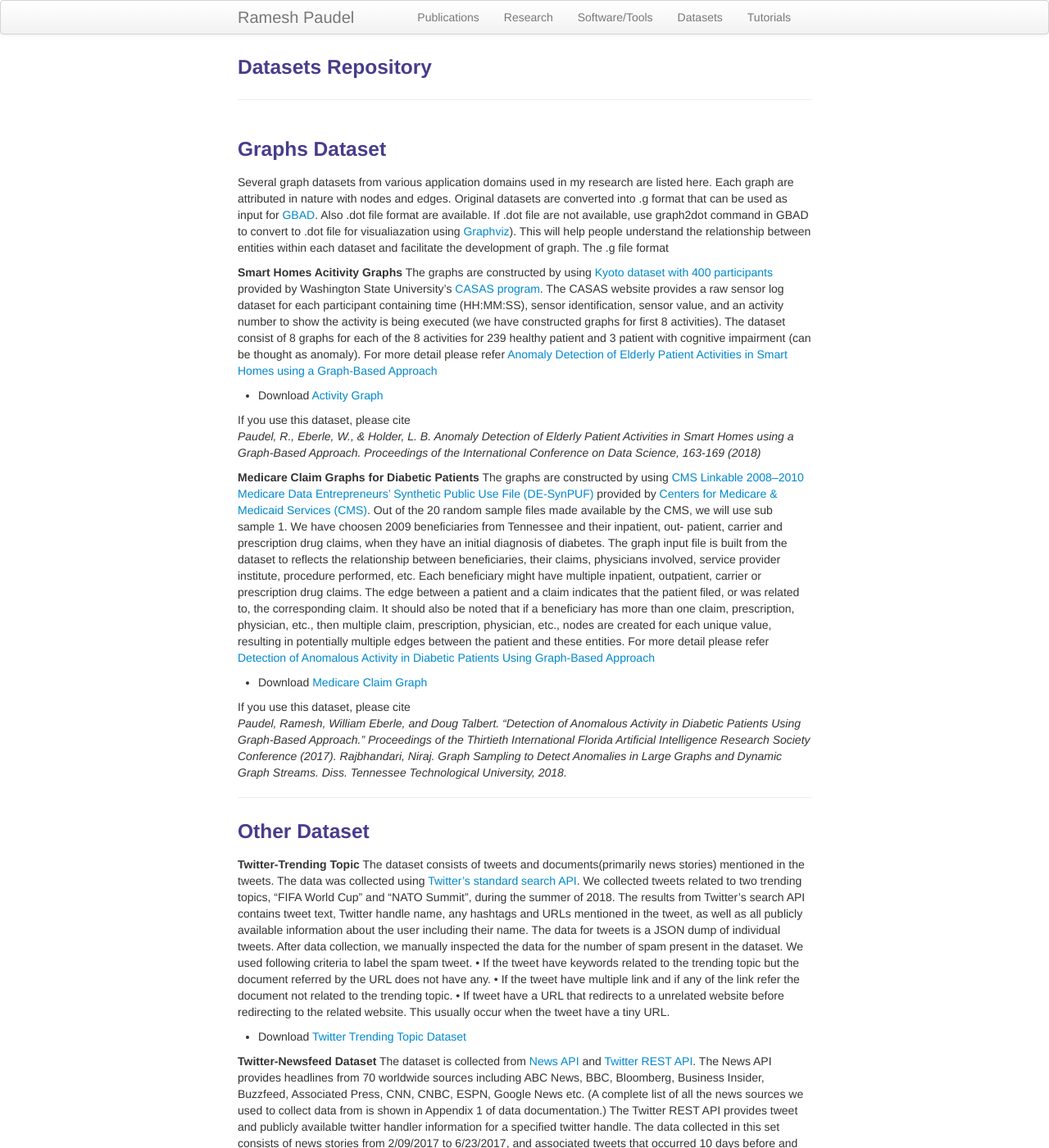
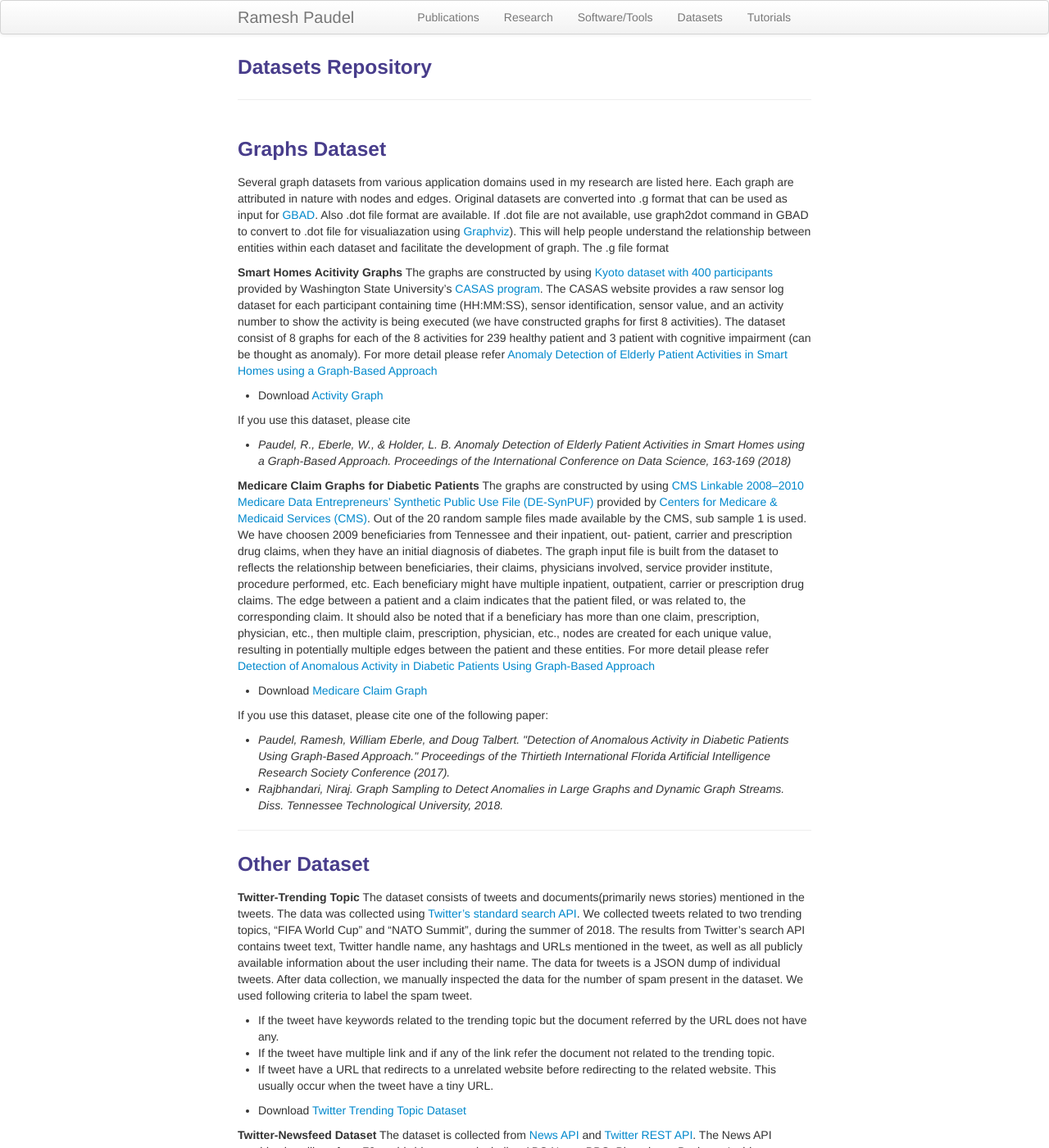
Before and after one commit to rpaudel42/rpaudel42.github.io, a Jekyll site: the page built from pages/dataset.md, in a window 1280 px wide and 1400 px high. Shown: the whole window at 82% size. Built offline with Jekyll 4.4.1, drawn with Linux system fonts in a browser that asks for light colours.

Commit message:
Update dataset.md

```diff
--- a/pages/dataset.md
+++ b/pages/dataset.md
@@ -14,17 +14,22 @@ The graphs are constructed by using [Kyoto dataset with 400 participants](http:/
  <li>Download <a href ="/datasets/smart-home-graphs.zip">Activity Graph</a></li>
 </ul>
 If you use this dataset, please cite <br/>
-<em>Paudel, R., Eberle, W., & Holder, L. B. Anomaly Detection of Elderly Patient Activities in Smart Homes using a Graph-Based Approach. Proceedings of the International Conference on Data Science, 163-169 (2018)</em>
+<ul>
+<li><em>Paudel, R., Eberle, W., & Holder, L. B. Anomaly Detection of Elderly Patient Activities in Smart Homes using a Graph-Based Approach. Proceedings of the International Conference on Data Science, 163-169 (2018)</em>
+ </li>
+ </ul>
 
 **Medicare Claim Graphs for Diabetic Patients**
-The graphs are constructed by using [CMS Linkable 2008–2010 Medicare Data Entrepreneurs’ Synthetic Public Use File (DE-SynPUF)](https://www.cms.gov/Research-Statistics-Data-and-Systems/Downloadable-Public-Use-Files/SynPUFs/DE_Syn_PUF.html) provided by [Centers for Medicare & Medicaid Services (CMS)](https://www.cms.gov). Out of the 20 random sample files made available by the CMS, we will use sub sample 1. We have choosen 2009 beneficiaries from Tennessee and their inpatient, out- patient, carrier and prescription drug claims, when they have an initial diagnosis of diabetes. The graph input file is built from the dataset to reflects the relationship between beneficiaries, their claims, physicians involved, service provider institute, procedure performed, etc. Each beneficiary might have multiple inpatient, outpatient, carrier or prescription drug claims. The edge between a patient and a claim indicates that the patient filed, or was related to, the corresponding claim. It should also be noted that if a beneficiary has more than one claim, prescription, physician, etc., then multiple claim, prescription, physician, etc., nodes are created for each unique value, resulting in potentially multiple edges between the patient and these entities.
+The graphs are constructed by using [CMS Linkable 2008–2010 Medicare Data Entrepreneurs’ Synthetic Public Use File (DE-SynPUF)](https://www.cms.gov/Research-Statistics-Data-and-Systems/Downloadable-Public-Use-Files/SynPUFs/DE_Syn_PUF.html) provided by [Centers for Medicare & Medicaid Services (CMS)](https://www.cms.gov). Out of the 20 random sample files made available by the CMS, sub sample 1 is used. We have choosen 2009 beneficiaries from Tennessee and their inpatient, out- patient, carrier and prescription drug claims, when they have an initial diagnosis of diabetes. The graph input file is built from the dataset to reflects the relationship between beneficiaries, their claims, physicians involved, service provider institute, procedure performed, etc. Each beneficiary might have multiple inpatient, outpatient, carrier or prescription drug claims. The edge between a patient and a claim indicates that the patient filed, or was related to, the corresponding claim. It should also be noted that if a beneficiary has more than one claim, prescription, physician, etc., then multiple claim, prescription, physician, etc., nodes are created for each unique value, resulting in potentially multiple edges between the patient and these entities.
 For more detail please refer [Detection of Anomalous Activity in Diabetic Patients Using Graph-Based Approach](https://aaai.org/ocs/index.php/FLAIRS/FLAIRS17/paper/view/15455/14978)
 <ul>
  <li>Download <a href ="/datasets/carrier_claim.g">Medicare Claim Graph</a></li>
 </ul>
-If you use this dataset, please cite <br/>
-<em>Paudel, Ramesh, William Eberle, and Doug Talbert. "Detection of Anomalous Activity in Diabetic Patients Using Graph-Based Approach." Proceedings of the Thirtieth International Florida Artificial Intelligence Research Society Conference (2017).</em>
-<em>Rajbhandari, Niraj. Graph Sampling to Detect Anomalies in Large Graphs and Dynamic Graph Streams. Diss. Tennessee Technological University, 2018.</em>
+If you use this dataset, please cite one of the following paper: <br/>
+<ul>
+<li><em>Paudel, Ramesh, William Eberle, and Doug Talbert. "Detection of Anomalous Activity in Diabetic Patients Using Graph-Based Approach." Proceedings of the Thirtieth International Florida Artificial Intelligence Research Society Conference (2017).</em></li>
+<li><em>Rajbhandari, Niraj. Graph Sampling to Detect Anomalies in Large Graphs and Dynamic Graph Streams. Diss. Tennessee Technological University, 2018.</em></li>
+</ul>
 
 ---
 
@@ -34,9 +39,11 @@ If you use this dataset, please cite <br/>
 The dataset consists of tweets and documents(primarily news stories) mentioned in the tweets.
 The data was collected using [Twitter’s standard search API](https://dev.twitter.com/rest/public). We
 collected tweets related to two trending topics, “FIFA World Cup” and “NATO Summit”, during the summer of 2018. The results from Twitter’s search API contains tweet text, Twitter handle name, any hashtags and URLs mentioned in the tweet, as well as all publicly available information about the user including their name. The data for tweets is a JSON dump of individual tweets. After data collection, we manually inspected the data for the number of spam present in the dataset. We used following criteria to label the spam tweet.
-• If the tweet have keywords related to the trending topic but the document referred by the URL does not have any.
-• If the tweet have multiple link and if any of the link refer the document not related to the trending topic.
-• If tweet have a URL that redirects to a unrelated website before redirecting to the related website. This usually occur when the tweet have a tiny URL.
+<ul>
+<li>If the tweet have keywords related to the trending topic but the document referred by the URL does not have any.</li>
+<li>If the tweet have multiple link and if any of the link refer the document not related to the trending topic.</li>
+<li>If tweet have a URL that redirects to a unrelated website before redirecting to the related website. This usually occur when the tweet have a tiny URL.</li>
+</ul>
 <ul>
  <li>Download <a href ="/datasets/trending-topic.zip">Twitter Trending Topic Dataset</a></li>
 </ul>
```
